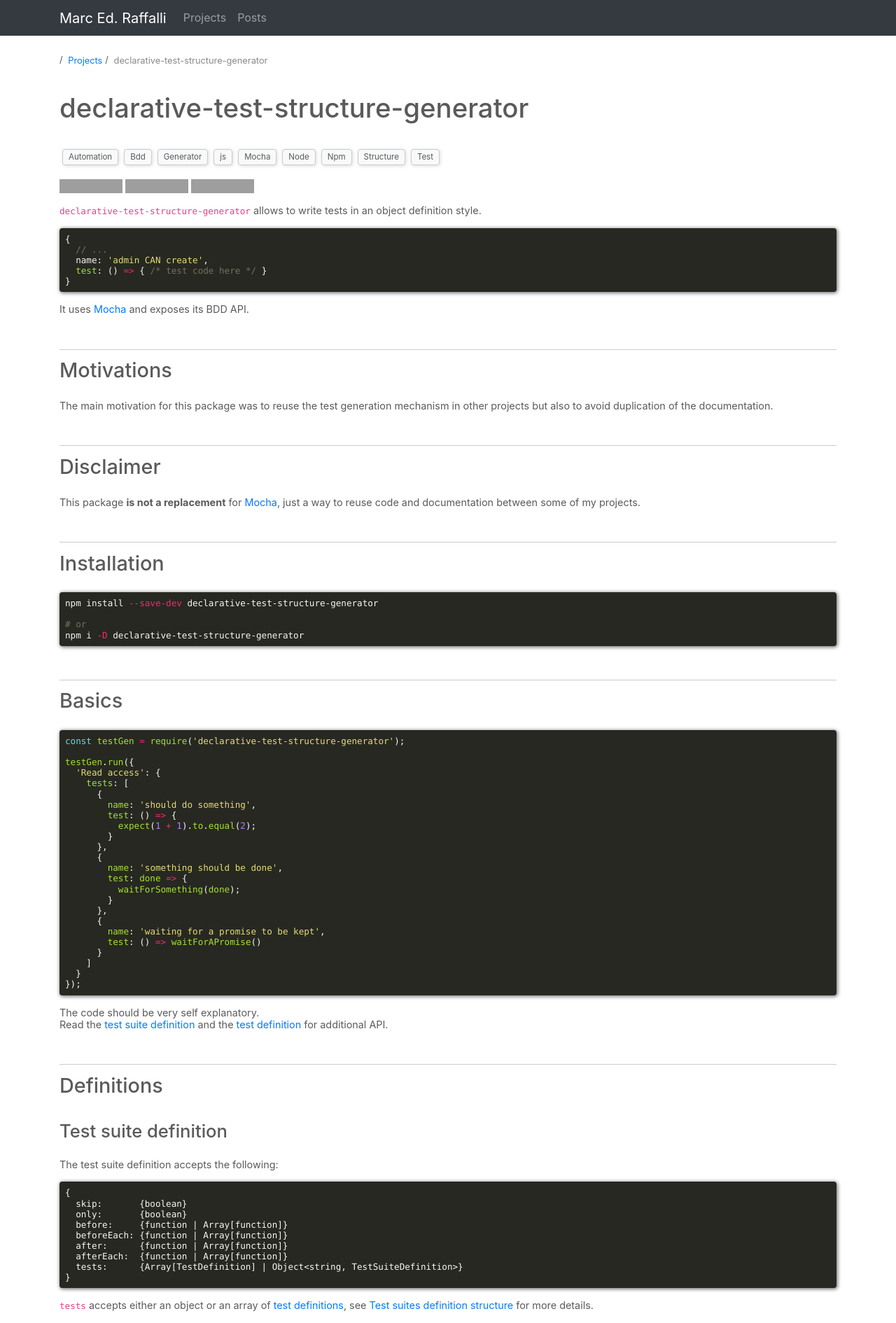
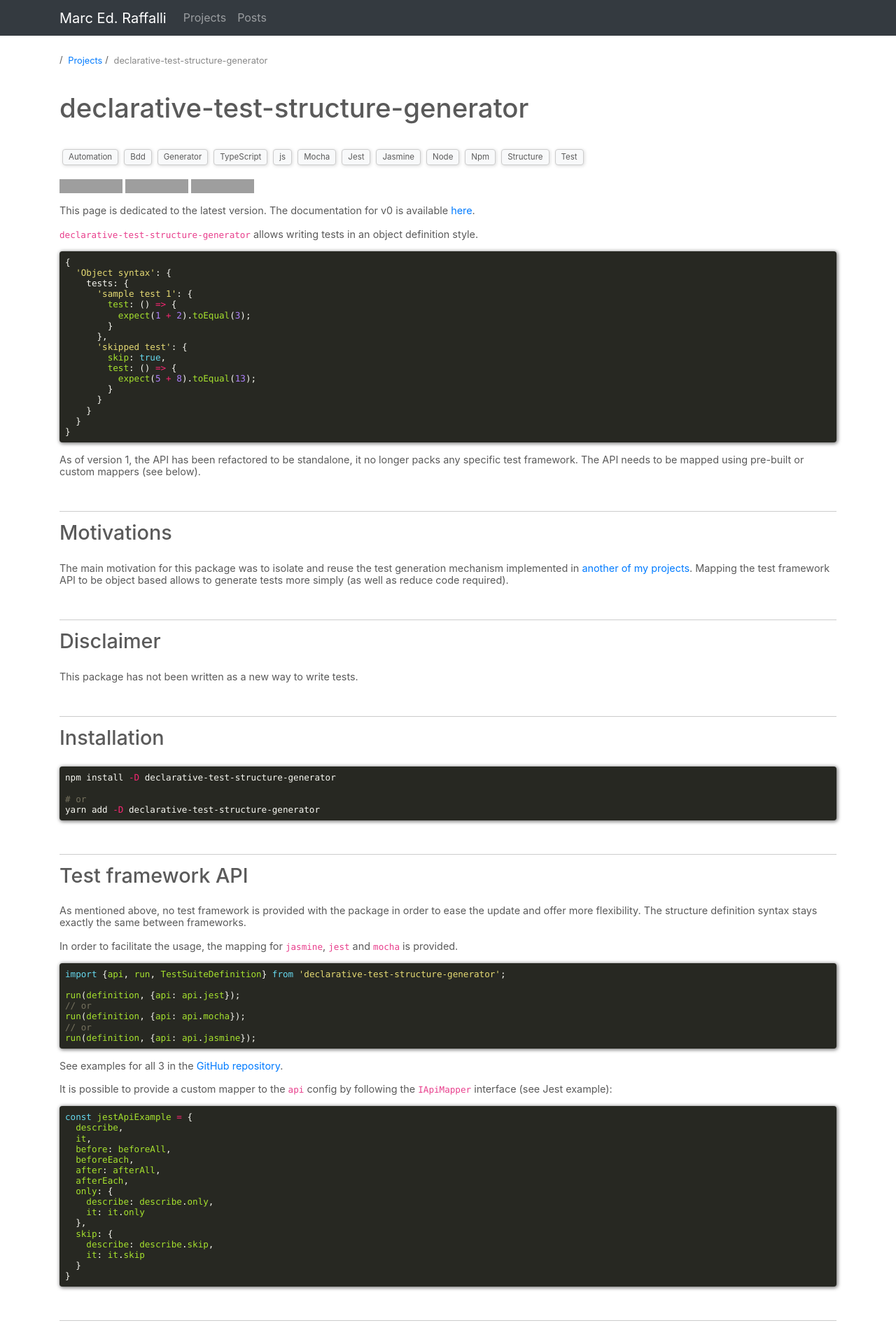
Before and after one commit to marc-ed-raffalli/marc-ed-raffalli.github.io, a Jekyll site: the page built from pages/en/projects/declarative-test-structure-generator.md, in a window 1280 px wide. Shown: the top 1890 px of the page at 70% size. Built offline with Jekyll 4.4.1, drawn with Linux system fonts in a browser that asks for light colours; comment, search, counter and statistics services are not loaded; some of the changed text lies outside the part shown; grey boxes are pictures that could not be loaded.

Commit message:
Updated declarative-test-structure-generator documentation

````diff
--- a/pages/en/projects/declarative-test-structure-generator.md
+++ b/pages/en/projects/declarative-test-structure-generator.md
@@ -9,75 +9,270 @@ title:        declarative-test-structure-generator
 description:  Node based declaration driven test structure generator. Used as dependency and central point for docs.
 
 permalink:    /en/projects/declarative-test-structure-generator
-tags:         [Automation, Bdd, Generator, js, Mocha, Node, Npm, Structure, Test]
+tags:         [Automation, Bdd, Generator, TypeScript, js, Mocha, Jest, Jasmine, Node, Npm, Structure, Test]
 ---
 
 [![Build Status](https://travis-ci.org/marc-ed-raffalli/declarative-test-structure-generator.svg?branch=master)](https://travis-ci.org/marc-ed-raffalli/declarative-test-structure-generator)
 [![Coverage Status](https://coveralls.io/repos/github/marc-ed-raffalli/declarative-test-structure-generator/badge.svg?branch=master)](https://coveralls.io/github/marc-ed-raffalli/declarative-test-structure-generator?branch=master)
 [![NPM version](https://img.shields.io/npm/v/declarative-test-structure-generator.svg)](https://www.npmjs.com/package/declarative-test-structure-generator)
 
-`declarative-test-structure-generator` allows to write tests in an object definition style.
+This page is dedicated to the latest version.
+The documentation for v0 is available [here](./declarative-test-structure-generator-v0).
 
+`declarative-test-structure-generator` allows writing tests in an object definition style.
 
 ```js
 {
-  // ...
-  name: 'admin CAN create',
-  test: () => { /* test code here */ }
+  'Object syntax': {
+    tests: {
+      'sample test 1': {
+        test: () => {
+          expect(1 + 2).toEqual(3);
+        }
+      },
+      'skipped test': {
+        skip: true,
+        test: () => {
+          expect(5 + 8).toEqual(13);
+        }
+      }
+    }
+  }
 }
 ```
 
-It uses [Mocha][mocha] and exposes its BDD API.
+As of version 1, the API has been refactored to be standalone, it no longer packs any specific test framework.
+The API needs to be mapped using pre-built or custom mappers (see below).
 
 ## Motivations
 
-The main motivation for this package was to reuse the test generation mechanism in other projects
-but also to avoid duplication of the documentation.
+The main motivation for this package was to isolate and reuse the test generation mechanism implemented in
+[another of my projects](./lb-declarative-e2e-test).
+Mapping the test framework API to be object based allows to generate tests more simply (as well as reduce code required).
 
 ## Disclaimer
 
-This package **is not a replacement** for [Mocha][mocha], just a way to reuse code and documentation between some of my projects.
+This package has not been written as a new way to write tests.
 
 ## Installation
 
 ```bash
-npm install --save-dev declarative-test-structure-generator
+npm install -D declarative-test-structure-generator
 
 # or
-npm i -D declarative-test-structure-generator
+yarn add -D declarative-test-structure-generator
 ```
 
-## Basics
+## Test framework API
 
-```js
-const testGen = require('declarative-test-structure-generator');
+As mentioned above, no test framework is provided with the package in order to ease the update and offer more flexibility.
+The structure definition syntax stays exactly the same between frameworks.
 
-testGen.run({
-  'Read access': {
+In order to facilitate the usage, the mapping for `jasmine`, `jest` and `mocha` is provided.
+
+```typescript
+import {api, run, TestSuiteDefinition} from 'declarative-test-structure-generator';
+
+run(definition, {api: api.jest});
+// or
+run(definition, {api: api.mocha});
+// or
+run(definition, {api: api.jasmine});
+```
+
+See examples for all 3 in the [GitHub repository][apiMapperExamples].
+
+It is possible to provide a custom mapper to the `api` config by following the `IApiMapper` interface (see Jest example):
+
+```typescript
+const jestApiExample = {
+  describe,
+  it,
+  before: beforeAll,
+  beforeEach,
+  after: afterAll,
+  afterEach,
+  only: {
+    describe: describe.only,
+    it: it.only
+  },
+  skip: {
+    describe: describe.skip,
+    it: it.skip
+  }
+}
+```
+
+## Examples
+
+### Syntax - Object / Array
+
+```typescript
+import {api, run, TestSuiteDefinition} from 'declarative-test-structure-generator';
+
+const definition: TestSuiteDefinition = {
+  'Object syntax': {
+    tests: {
+      'sample test 1': {
+        test: () => {
+          expect(1 + 2).toEqual(3);
+        }
+      },
+      'skipped test': {
+        skip: true,
+        test: () => {
+          expect(5 + 8).toEqual(13);
+        }
+      }
+    }
+  },
+  'Array syntax': {
     tests: [
       {
-        name: 'should do something',
+        name: 'sample test 1',
         test: () => {
-          expect(1 + 1).to.equal(2);
+          expect(1 + 2).toEqual(3);
         }
       },
       {
-        name: 'something should be done',
-        test: done => {
-          waitForSomething(done);
+        name: 'sample test 2',
+        test: () => {
+          expect(5 + 8).toEqual(13);
         }
-      },
-      {
-        name: 'waiting for a promise to be kept',
-        test: () => waitForAPromise()
       }
     ]
   }
-});
+};
+
+run(definition, {api: api.jest});
 ```
 
-The code should be very self explanatory.
-Read the [test suite definition](#test-suite-definition) and the [test definition](#test-definition) for additional API.
+As illustrated above, both syntaxes are supported: object / array based.
+The provided `definition` (top-level) can either be an object or an array.
+Note the `name` property is required when using the array syntax.
+
+Read the [test suite definition](#test-suite-definition) and the [test definition](#test-definition) for additional details on the API.
+
+### Nesting test suites
+
+The test suite definition allows for nested structure in both syntax:
+
+```js
+{
+  'Object syntax': {
+    tests: {
+      'sample test 1': {
+        test: () => {
+        }
+      },
+      'Nested Test suite lvl 2': {
+        tests: {
+          'nested test': {
+            test: () => {
+            }
+          },
+          'Nested Test suite lvl 3': {
+            // each definition is independent
+            // you can set hooks, skip, only...
+            skip: true,
+            tests: {
+              'nested test': {
+                test: () => {
+                }
+              },
+              'nested test 2': {
+                test: () => {
+                }
+              }
+            }
+          }
+        }
+      }
+    }
+  }
+}
+```
+
+### Run only / skip
+
+The properties `skip` and `only` allow to skip or only run a particular test.
+
+It is a time saver when focusing / debugging a test.
+Read more extensively on the documentation of your test framework.
+
+See usage in the [test suite definition](#test-suite-definition) / [test definition](#test-definition).
+
+```typescript
+{
+  'sample test 1': {
+    only: true,
+    test: () => {
+      expect(1 + 2).toEqual(3);
+    }
+  },
+  'skipped test': {
+    skip: true,
+    test: () => {
+      expect(1 + 2).toEqual(3);
+    }
+  },
+}
+```
+
+### Test hooks
+
+It is possible to run one or many functions at different phase of the test.
+
+The hook definition is as follow:
+- `before`: is called once, before all tests.
+- `beforeEach`: is called before each test.
+- `after`: is called once, after all tests.
+- `afterEach`: is called after each test.
+
+Multiple hooks of the same type are supported using an array.
+Each hook is called in the specified order.
+
+Additionally, provided your test library supports it, the following features are supported:
+- Set context in the `before` or `beforeEach` hook via `this` and a `function() {}` used for the hook.
+- Async hooks via:
+  - done callback
+  - return of Promise
+
+```typescript
+run({
+  'Object syntax': {
+    before: function() {
+      this.definedValue = 'Bill'
+    },
+    beforeEach: [
+      () => {
+        // do something
+      },
+      (done) => {
+        // do something async
+        done();
+      },
+      () => {
+        // do something async
+        return somePromise;
+      }
+    ],
+    after: () => {
+    },
+    afterEach: () => {
+    },
+    tests: {
+      'sample test 1': {
+        test: function() {
+          // illustrates value set in the context of the before hook
+          expect(sayHello(this.definedValue)).toEqual('Hello Bill');
+        }
+      }
+    }
+  }
+})
+```
+
 
 ## Definitions
 
@@ -93,15 +288,17 @@ The test suite definition accepts the following:
   beforeEach: {function | Array[function]}
   after:      {function | Array[function]}
   afterEach:  {function | Array[function]}
-  tests:      {Array[TestDefinition] | Object<string, TestSuiteDefinition>}
+  tests:      {Array<TestSuiteDefinition | TestDefinition> | Object<string, TestSuiteDefinition | TestDefinition>}
 }
 ```
 
-`tests` accepts either an object or an array of [test definitions](#test-definition),
-see [Test suites definition structure](#test-suites-definition-structure) for more details.
+`tests` accepts either tests suites or tests as an object or an array.
 
-**TIP:** It exposes the [Mocha][mocha] API through `skip`, `only`, `before`, `beforeEach`, `after`, `afterEach`,
-see [run only / skip](#run-only--skip), [test hooks](#test-hooks) for more details.
+Refer to the examples:
+- [Test hooks](#test-hooks)
+- [Run only / skip](#run-only--skip)
+- [Nesting test suites](#nesting-test-suites)
+
 
 ### Test definition
 
@@ -109,95 +306,17 @@ The test definition accepts the following:
 
 ```text
 {
-  name:       {string}
   skip:       {boolean}
   only:       {boolean}
   test:       {function}
 }
 ```
+The `name` must be provided when using the array syntax.
 
-- `name`: test name.
 - `test`: test function.
 
-**TIP:** It exposes the [Mocha][mocha] API through `skip`, `only`,
-see [run only / skip](#run-only--skip) for more details.
+Refer to the examples:
+- [Run only / skip](#run-only--skip)
 
-## Advanced usage
 
-### Test suites definition structure
-
-The test suite definition allows for nested structure:
-
-```js
-testGen.run(server, {
-  'Root level': {
-    'Test suite lvl 1': {
-      tests: [{
-        // test definition
-      }]
-    },
-    'Test suite lvl 2': {
-      tests: {
-        'Test suite lvl 2.0': {
-          tests: {
-            'Test suite lvl 2.0.0': {
-              tests: [{
-                // test definition
-              }]
-            },
-            'Test suite lvl 2.0.1': {
-              // each definition is independent
-              // you can set hooks, skip, only...
-              skip: true,
-              tests: [{
-                // test definition
-              }]
-            }
-          }
-        }
-      }
-    }
-  }
-});
-```
-
-The test suite name is the `key` value associated to its object definition.
-
-`tests` accepts:
-- `Array`: defines a list of [test definitions](#test-definition)
-- `Object`: defines a map of [test suites definitions](#test-suite-definition)
-
-### Test hooks
-
-It is possible to run one or many function at different phase of the test.
-The [Mocha hooks API](https://mochajs.org/#hooks) is exposed and you can run any of the `before`, `beforeEach`, `after`, `afterEach`.
-
-If you need to define many hooks of the same type, simply use an array of functions.
-Each hook is called in the specified order.
-
-[Mocha: Asynchronous hooks](https://mochajs.org/#asynchronous-hooks)
-
-### Run only / skip
-
-`declarative-test-structure-generator` exposes the [Mocha][mocha] `skip` and `only` in the definition.
-
-It is possible to run only one test (or test suite) by defining `only: true`.
-Similarly skip a test (or test suite) with `skip: true`.
-
-See usage in the [test suite definition](#test-suite-definition) / [test definition](#test-definition).
-
-- [Mocha skip](https://mochajs.org/#inclusive-tests)
-- [Mocha only](https://mochajs.org/#exclusive-tests)
-
-### View the test logging data
-
-`declarative-test-structure-generator` uses [debug][debug] to log information during the tests.
-
-You can view these logs by setting the `DEBUG` env variable to `declarative-test-structure-generator`.
-
-```bash
-DEBUG=declarative-test-structure-generator npm test
-```
-
-[debug]: https://www.npmjs.com/package/debug
-[mocha]: https://mochajs.org/
+[apiMapperExamples]: https://github.com/marc-ed-raffalli/declarative-test-structure-generator/tree/master/docs
````
Also changed, not shown: pages/en/projects/declarative-test-structure-generator-v0.md (added, +203 -0 lines).
